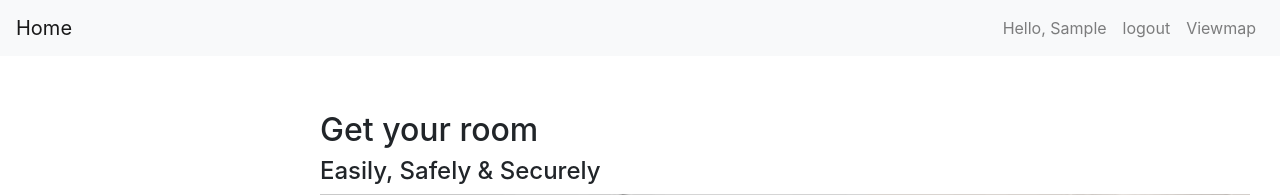
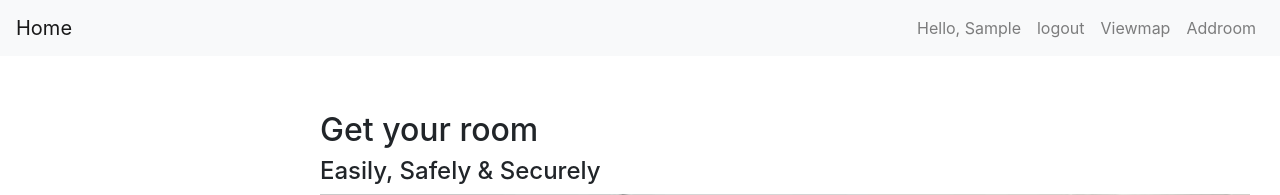
Before and after one commit to Abhaykrb/Roomfinder, a Django app: page / in a window 1280 px wide. Shown: the top 195 px of the page. Run offline with Django 3.2, Linux system fonts and the light colour scheme; the visitor is signed in with stand-in values (Sample User, id 1); some libraries are stand-ins or nearby versions.

Commit message:
Update base.html

```diff
--- a/templates/roomfinder/base.html
+++ b/templates/roomfinder/base.html
@@ -32,6 +32,7 @@
 
             <li class="navItem"><a class="nav-link" href="accounts/logout">logout</a> </li><!-- first will take to accounts/ of geostruggle then to logout of urls.py accounts and finally to logout views.py of accounts and works accordingly-->
             <li class="navItem"><a class="nav-link" href="showrooms">Viewmap</a> </li><!-- first takes to '' path of urls.py geostruggle then to 'showrooms' path of urls.py roomfinder and its respective views.py-->
+             <li class="navItem"><a class="nav-link" href="userinput">Addroom</a> </li><!-- first takes to '' path of urls.py geostruggle then to 'userinput' path of urls.py roomfinder and its respective views.py-->
             {% else%}
 
             <li class="navItem"><a class="nav-link" href="helpp">Help</a> </li>
```
